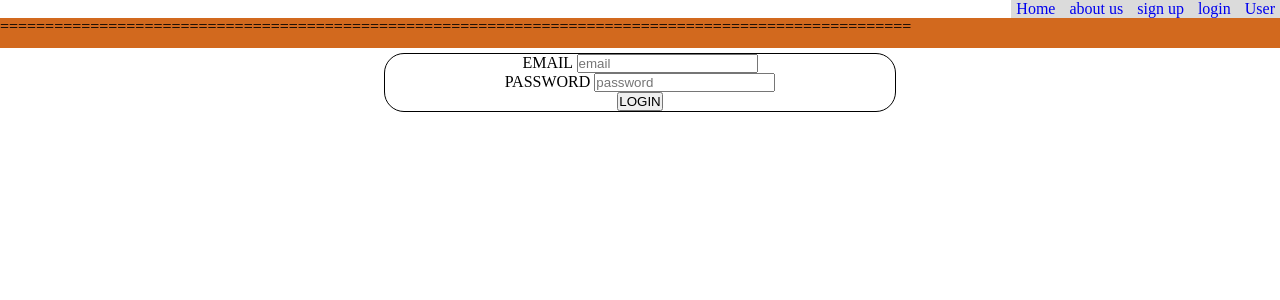
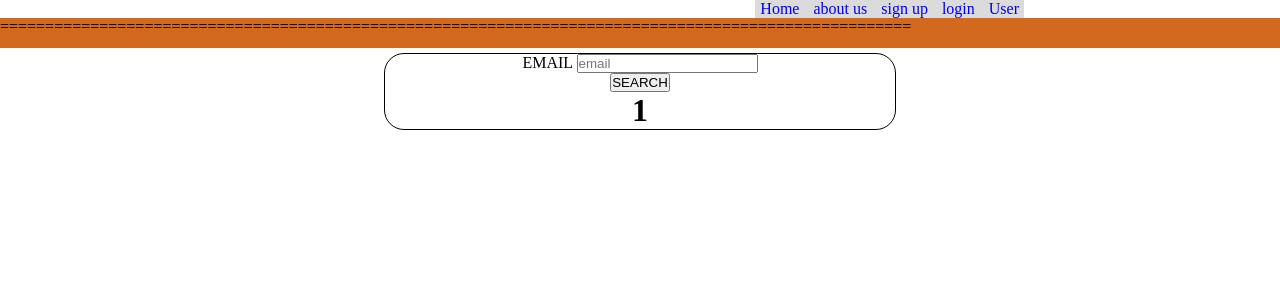
Before and after one commit to narangyawali/signupElogin, a PHP site: page /login.php?name=1 in a window 1280 px wide. Shown: the top 300 px of the page. Run offline with PHP 8.4, Linux system fonts and the light colour scheme; data that the repository does not hold is empty.

Commit message:
up to sign up

```diff
--- a/login.php
+++ b/login.php
@@ -1,17 +1,33 @@
-<?php
-include_once 'header.php';
 
-?>
+  <?php
+    include_once 'header.php';
+
+    ?>
+
 <div class="form">
+	<form action="login.inc.php" method="POST">
+		<label for="email">EMAIL</label>
 
-    <label for="email">EMAIL</label>
+    <input type="email" name="email" placeholder="email" required>
+    <br>
+    <!-- <label for="password">PASSWORD</label>
+		<input type="password" name="password" placeholder="password" required>
+    <br> -->
+    <button type="submit" name="btn">SEARCH</button>
+    </form>
 
-    <input type="email" placeholder="email" required>
-    <br>
-    <label for="password">PASSWORD</label>
-	<input type="password" placeholder="password" required>
-    <br>
-    <button type="submit">LOGIN</button>
+    <?php
+    include_once 'header.php';
+
+    $name = $_GET['name'];
+    $phone = $_GET['phone'];
 
 
+    ?>
+
+	<div>
+  	<h1> <?php global $name;echo $name  ?></h1>
+    <h1> <?php global $phone;echo $phone  ?></h1>
+  </div>
+
 </div>
--- a/style.css
+++ b/style.css
@@ -7,13 +7,19 @@ ul{
     text-decoration: none;
 }
 
+.headin{
 
+   color: black;
+
+
+}
 
 .headbtn{
     display: inline;
     float: right;
     background-color: rgb(219, 219, 219);
 
+    margin: auto 20%;
 }
 a{
     text-decoration: none;
```
